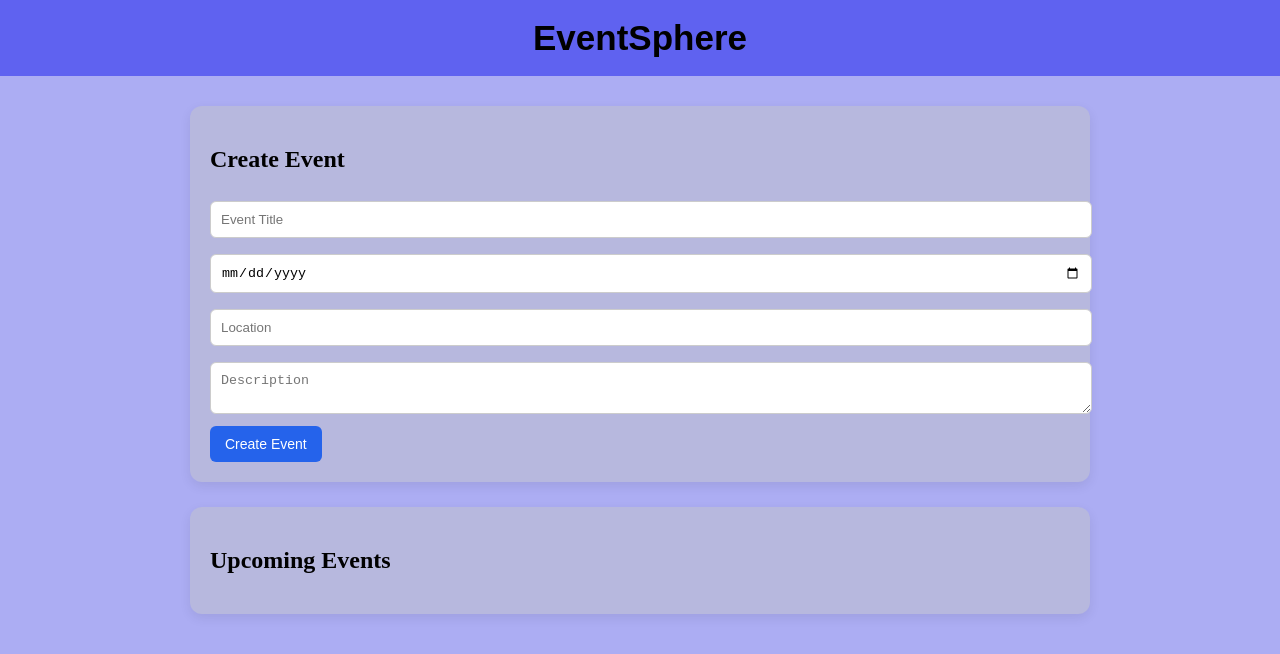
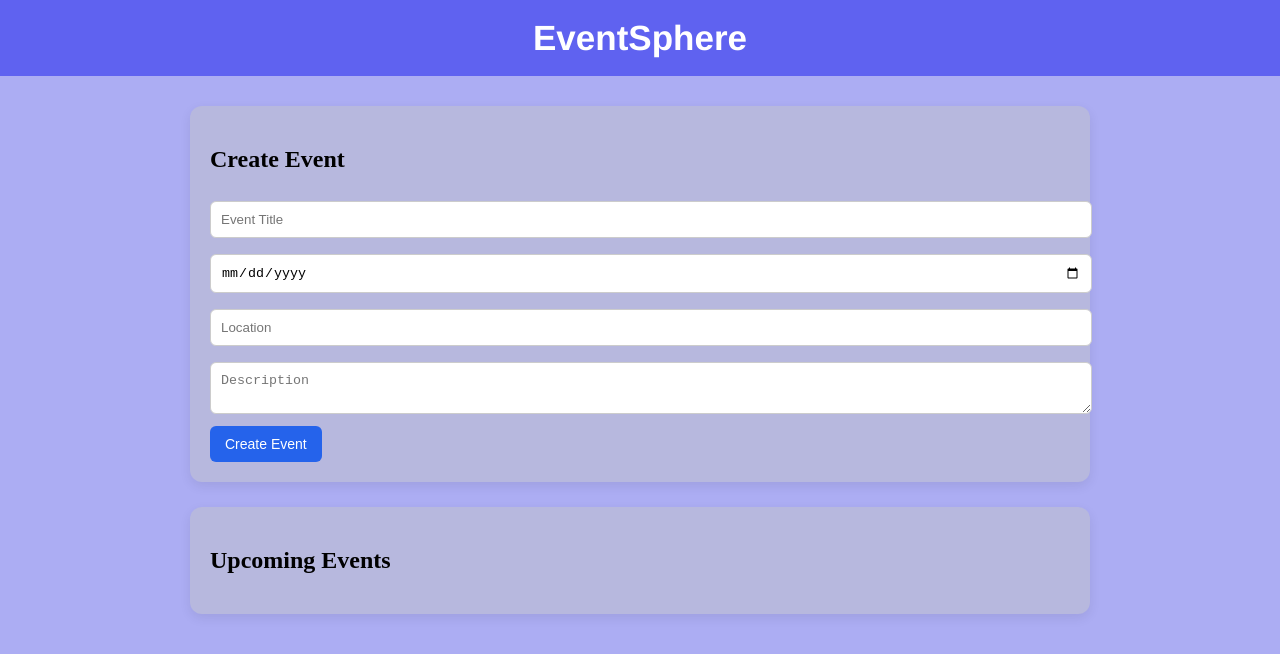
Before and after one commit to ramya0511/EventSphere, a plain HTML site: page frontend/index.html in a window 1280 px wide. Drawn offline with Linux system fonts and the light colour scheme; no server answers.

Commit message:
Font edit2

```diff
--- a/frontend/index.html
+++ b/frontend/index.html
@@ -15,12 +15,12 @@
 
 .navbar{
 background:#5f62f0;
-color:black;
+color:rgb(255, 255, 255);
 padding:18px;
 font-size:35px;
 text-align:center;
 font-weight:bold;
-font-family:fantasy;
+font-family:'Franklin Gothic Medium', 'Arial Narrow', Arial, sans-serif;
 }
 
 .container{
```
